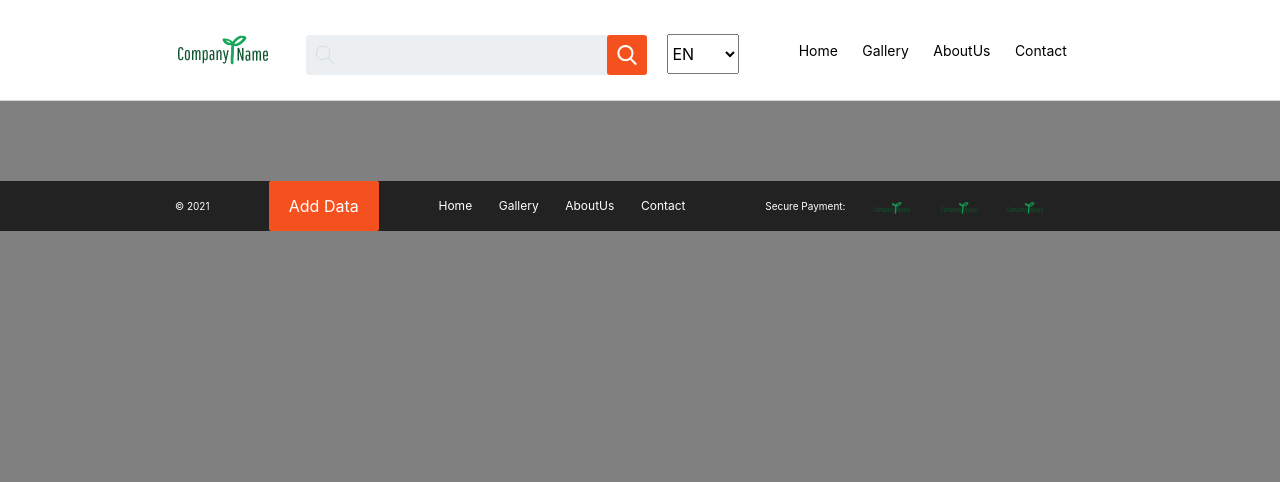
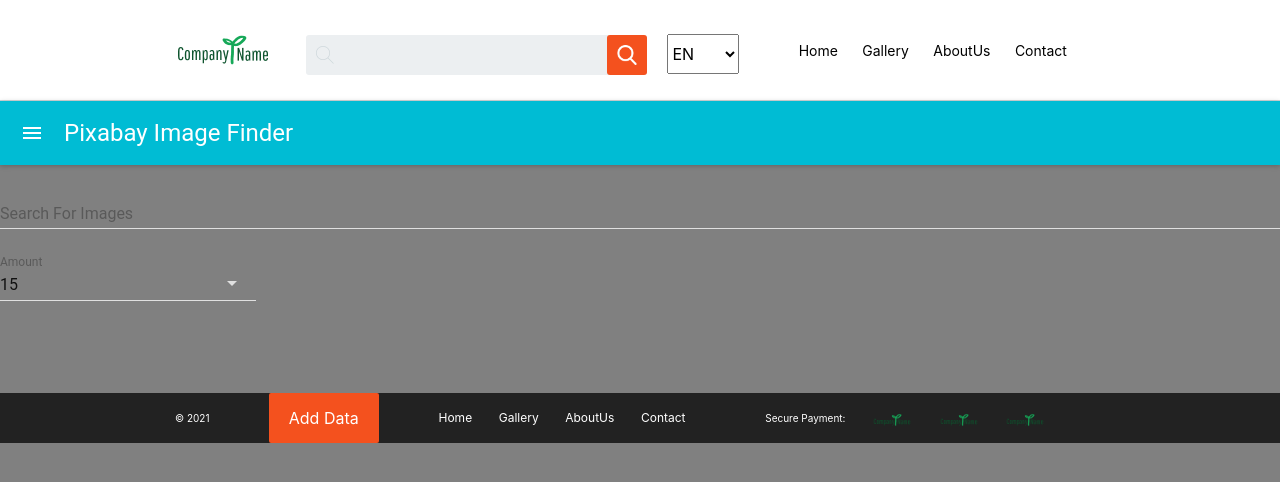
Before and after one commit to MarkiianSanotskyi/my-app3, a React (Create React App) app: page /gallery in a window 1280 px wide. Shown: the top 482 px of the page. Built offline with nearby package versions, Linux system fonts and the light colour scheme.

Commit message:
Gallery page with a filter and search added

```diff
--- a/src/App.js
+++ b/src/App.js
@@ -2,6 +2,7 @@ import React from "react";
 import { BrowserRouter as Router, Route, Switch } from "react-router-dom";
 import { Home } from "./components/pages/Home/Home";
 import { AddDataForm } from "./components/pages/AddDataForm/AddDataForm.js";
+import { Gallery } from "./components/pages/Gallery/Gallery";
 import { NoMatch } from "./components/pages/NoMatch/NoMatch";
 import { Layout } from "./components/shared/Layout/Layout";
 
@@ -12,6 +13,7 @@ const App = () => (
         <Switch>
           <Route path="/my-app3" component={Home} />
           <Route path="/add-data-form" component={AddDataForm} />
+          <Route path="/gallery" component={Gallery} />
           <Route path="/nomatch" component={NoMatch} />
         </Switch>
       </Layout>
--- a/src/components/pages/AddDataForm/FormUserDetails.js
+++ b/src/components/pages/AddDataForm/FormUserDetails.js
@@ -6,7 +6,7 @@ import { RaisedButton, TextField } from "material-ui";
 // import TextField from "material-ui/TextField";
 // import RaisedButton from "material-ui/RaisedButton";
 
-export class FormUserDetails extends Component {
+class FormUserDetails extends Component {
   continue = e => {
     e.preventDefault();
     this.props.nextStep();
@@ -14,7 +14,6 @@ export class FormUserDetails extends Component {
 
   render() {
     const { values, handleChange } = this.props;
-
     return (
       <MuiThemeProvider>
         <React.Fragment>
--- /dev/null
+++ b/src/components/pages/Gallery/Gallery.js
@@ -0,0 +1,19 @@
+import React, { Component } from "react";
+import MuiThemeProvider from "material-ui/styles/MuiThemeProvider";
+import GalleryNavBar from "./GalleryNavBar/GalleryNavBar";
+import GallerySearch from "./GallerySearch/GallerySearch";
+
+export class Gallery extends Component {
+  render() {
+    return (
+      <MuiThemeProvider>
+        <div>
+          <GalleryNavBar />
+          <GallerySearch />
+        </div>
+      </MuiThemeProvider>
+    );
+  }
+}
+
+export default Gallery;
--- /dev/null
+++ b/src/components/pages/Gallery/GalleryNavBar/GalleryNavBar.js
@@ -0,0 +1,6 @@
+import React from "react";
+import AppBar from "material-ui/AppBar";
+
+const GalleryNavBar = () => <AppBar title="Pixabay Image Finder" />;
+
+export default GalleryNavBar;
--- /dev/null
+++ b/src/components/pages/Gallery/GallerySearch/GallerySearch.js
@@ -0,0 +1,69 @@
+import React, { Component } from "react";
+import TextField from "material-ui/TextField";
+import SelectField from "material-ui/SelectField";
+import MenuItem from "material-ui/MenuItem";
+import axios from "axios";
+import ImageResults from "../ImageResults/ImageResults";
+
+class GallerySearch extends Component {
+  state = {
+    searchText: "",
+    amount: 15,
+    apiUrl: "https://pixabay.com/api",
+    apiKey: "18956034-d8a7f16db0ad304d7a03d4e5f",
+    images: []
+  };
+
+  onTextChange = e => {
+    const val = e.target.value;
+    this.setState({ [e.target.name]: val }, () => {
+      if (val === "") {
+        this.setState({ images: [] });
+      } else {
+        axios
+          .get(
+            `${this.state.apiUrl}/?key=${this.state.apiKey}&q=${
+              this.state.searchText
+            }&image_type=photo&per_page=${this.state.amount}&safesearch=true`
+          )
+          .then(res => this.setState({ images: res.data.hits }))
+          .catch(err => console.log(err));
+      }
+    });
+  };
+
+  onAmountChange = (e, index, value) => this.setState({ amount: value });
+  render() {
+    console.log(this.state.images);
+    return (
+      <div>
+        <TextField
+          name="searchText"
+          value={this.state.searchText}
+          onChange={this.onTextChange}
+          floatingLabelText="Search For Images"
+          fullWidth={true}
+        />
+        <br />
+        <SelectField
+          name="amount"
+          floatingLabelText="Amount"
+          value={this.state.amount}
+          onChange={this.onAmountChange}
+        >
+          <MenuItem value={5} primaryText="5" />
+          <MenuItem value={10} primaryText="10" />
+          <MenuItem value={15} primaryText="15" />
+          <MenuItem value={30} primaryText="30" />
+          <MenuItem value={50} primaryText="50" />
+        </SelectField>
+        <br />
+        {this.state.images.length > 0 ? (
+          <ImageResults images={this.state.images} />
+        ) : null}
+      </div>
+    );
+  }
+}
+
+export default GallerySearch;
--- /dev/null
+++ b/src/components/pages/Gallery/ImageResults/ImageResults.js
@@ -0,0 +1,77 @@
+import React, { Component } from "react";
+import PropTypes from "prop-types";
+import { GridList, GridTile } from "material-ui/GridList";
+import IconButton from "material-ui/IconButton";
+import ZoomIn from "material-ui/svg-icons/action/zoom-in";
+import Dialog from "material-ui/Dialog";
+import FlatButton from "material-ui/FlatButton";
+
+class ImageResults extends Component {
+  state = {
+    open: false,
+    currentImg: ""
+  };
+
+  handleOpen = img => {
+    this.setState({ open: true, currentImg: img });
+  };
+
+  handleClose = img => {
+    this.setState({ open: false });
+  };
+
+  render() {
+    let imageListContent;
+    const { images } = this.props;
+
+    if (images) {
+      imageListContent = (
+        <GridList cols={3}>
+          {images.map(img => (
+            <GridTile
+              title={img.tags}
+              key={img.id}
+              subtitle={
+                <span>
+                  by <strong>{img.user}</strong>
+                </span>
+              }
+              actionIcon={
+                <IconButton onClick={() => this.handleOpen(img.largeImageURL)}>
+                  <ZoomIn color="white" />
+                </IconButton>
+              }
+            >
+              <img src={img.largeImageURL} alt="" />
+            </GridTile>
+          ))}
+        </GridList>
+      );
+    } else {
+      imageListContent = null;
+    }
+
+    const actions = [
+      <FlatButton label="Close" primary={true} onClick={this.handleClose} />
+    ];
+    return (
+      <div>
+        {imageListContent}
+        <Dialog
+          actions={actions}
+          modal={false}
+          open={this.state.open}
+          onRequestClose={this.handleClose}
+        >
+          <img src={this.state.currentImg} alt="" style={{ width: "100%" }} />
+        </Dialog>
+      </div>
+    );
+  }
+}
+
+ImageResults.propTypes = {
+  images: PropTypes.array.isRequired
+};
+
+export default ImageResults;
--- a/src/components/pages/Home/Card/style.css
+++ b/src/components/pages/Home/Card/style.css
@@ -3,7 +3,7 @@
 
 
 }
-img{
+.imageBox img{
     max-width: 165px;
 }
 
--- a/src/components/shared/Layout/HeaderBar/NavigationBar/NavigationBar.js
+++ b/src/components/shared/Layout/HeaderBar/NavigationBar/NavigationBar.js
@@ -8,11 +8,19 @@ let iconSearchList = [];
 const pageNames = ["Home", "Gallery", "AboutUs", "Contact"];
 
 for (let i = 0; i < pageNames.length; i++) {
-  iconSearchList.push(
-    <LiListBar key={"LiListBar" + i}>
-      <LinkListBar href="/my-app3">{pageNames[i]}</LinkListBar>
-    </LiListBar>
-  );
+  if (i === 0) {
+    iconSearchList.push(
+      <LiListBar key={"LiListBar" + i}>
+        <LinkListBar href="/my-app3">{pageNames[i]}</LinkListBar>
+      </LiListBar>
+    );
+  } else {
+    iconSearchList.push(
+      <LiListBar key={"LiListBar" + i}>
+        <LinkListBar href={`/${pageNames[i]}`}>{pageNames[i]}</LinkListBar>
+      </LiListBar>
+    );
+  }
 }
 
 export default NavigationBar;
```
Also changed, not shown: 2 other files (tests, documents, lock files or other folders).
